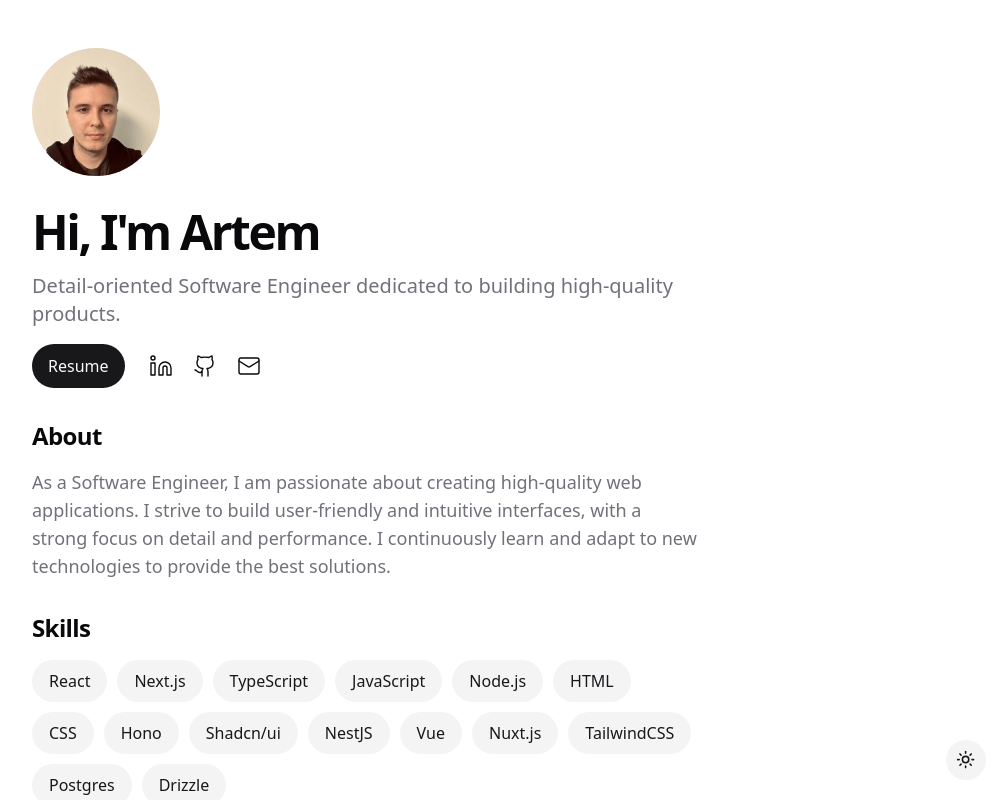
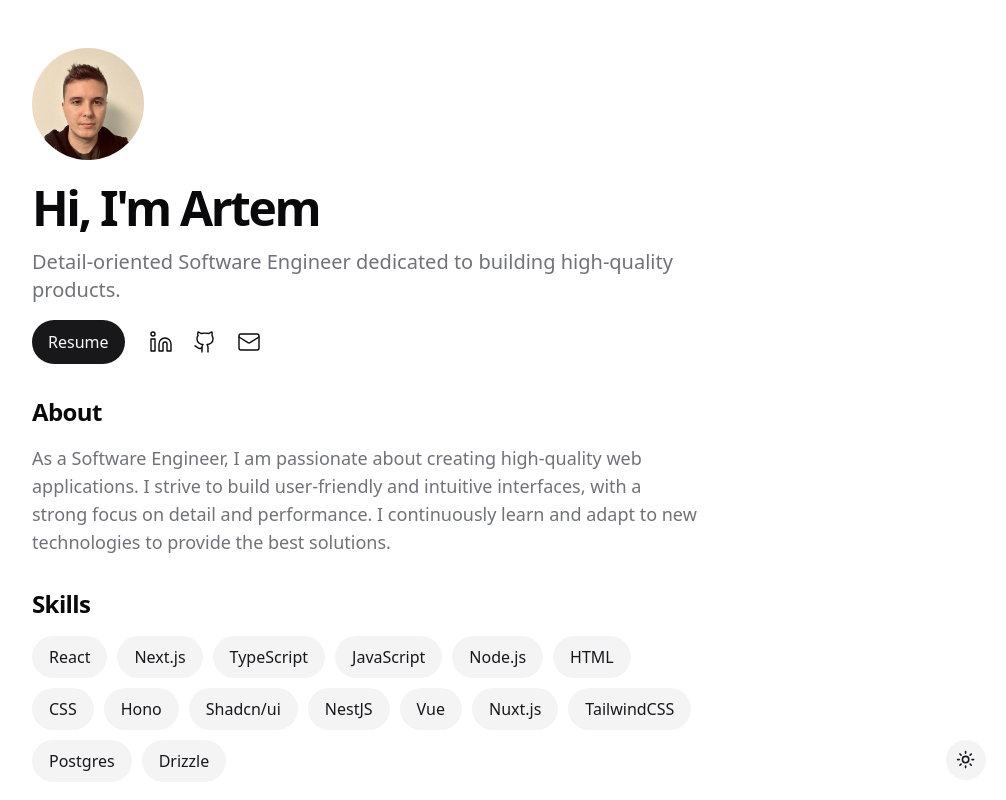
Before and after one commit to artem-kostylev/portfolio, a Next.js app: page / in a window 1280 px wide. Shown: the top 800 px of the page, without its empty margins (274-1280 px from the left). Built offline with nearby package versions, Linux system fonts and the light colour scheme.

Commit message:
fix avatar

```diff
--- a/src/components/home/hero.tsx
+++ b/src/components/home/hero.tsx
@@ -5,8 +5,8 @@ import { Avatar, AvatarFallback, AvatarImage } from "@/components/ui/avatar";
 
 export const Hero = () => {
   return (
-    <section id="hero" className="flex flex-col space-y-8">
-      <Avatar className="w-32 h-32">
+    <section id="hero">
+      <Avatar className="w-28 h-28 mb-6">
         <AvatarFallback>AK</AvatarFallback>
         <AvatarImage src="/images/avatar.jpeg" asChild>
           <Image
```
